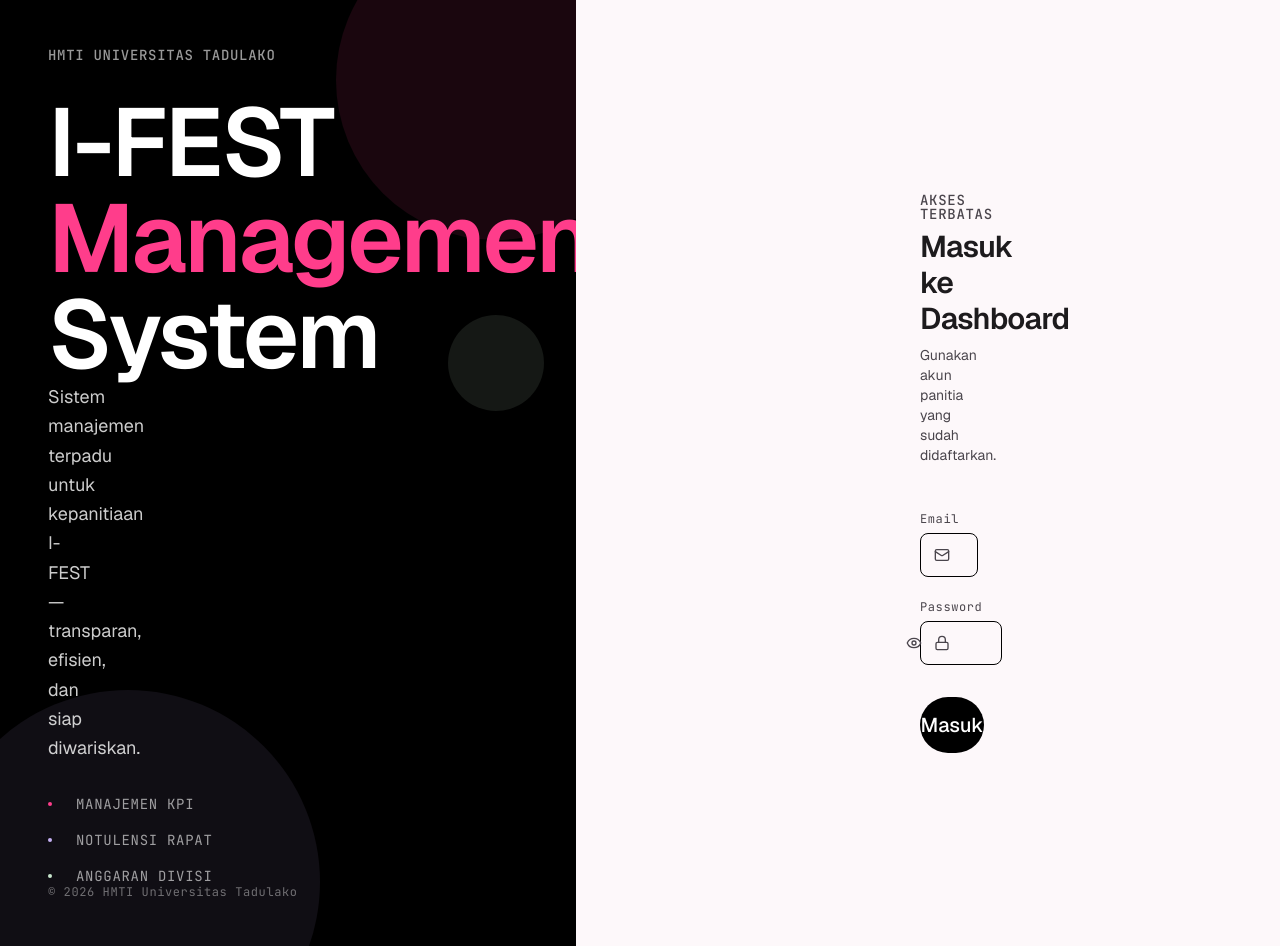
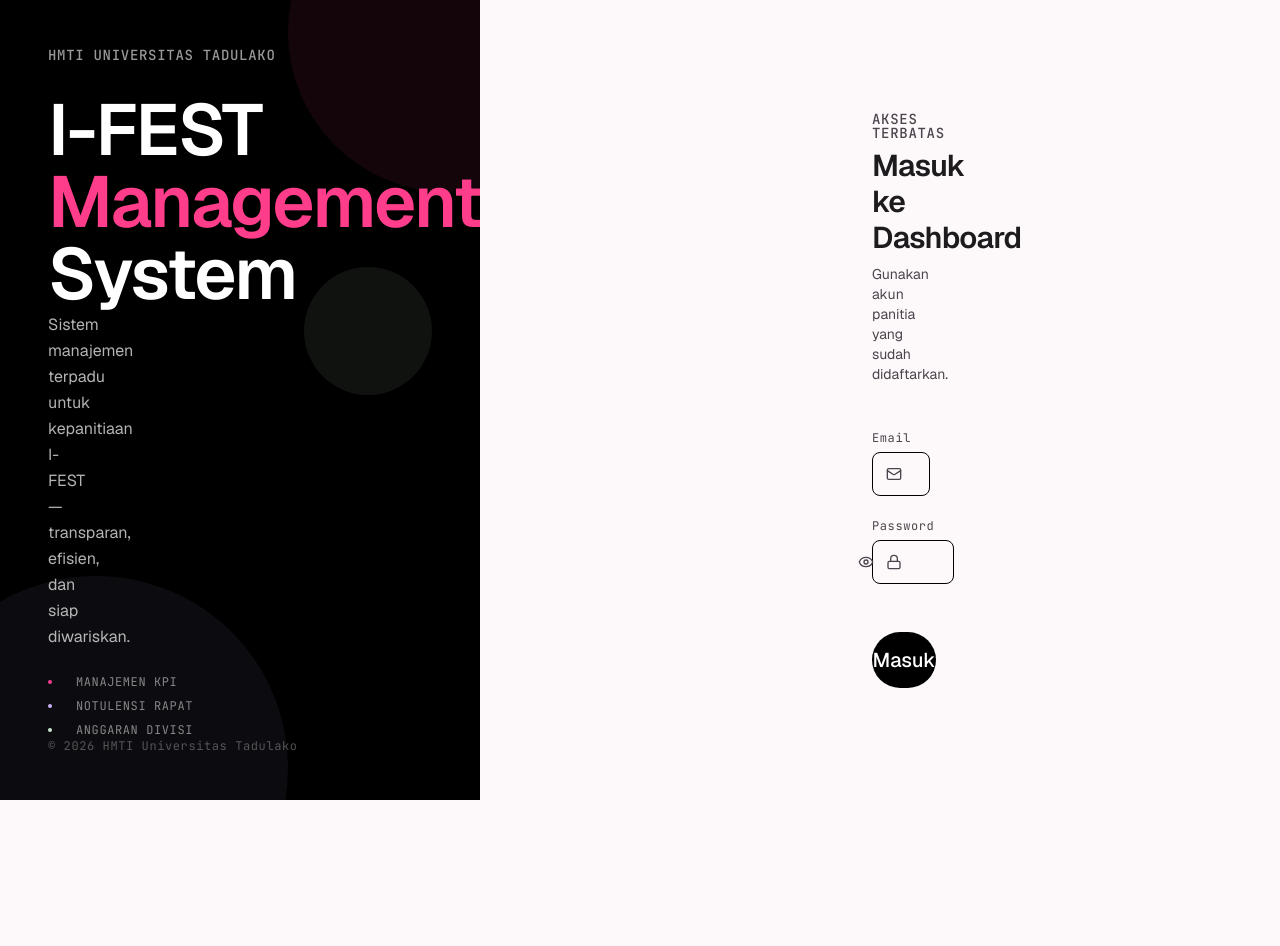
Before and after one commit to Dareean/ifest-management-system2, a Next.js app: page /login in a window 1280 px wide. After the commit the page ends 800 px from the top, so only its background shows below. Built offline with nearby package versions, Linux system fonts and the light colour scheme.

Commit message:
fix login layout — fixed-width brand panel, responsive fonts, mobile spacing

```diff
--- a/src/app/login/form.tsx
+++ b/src/app/login/form.tsx
@@ -37,17 +37,17 @@
   }
 
   return (
-    <div className="min-h-screen flex flex-col md:flex-row bg-surface">
-      {/* Brand Panel — Desktop */}
-      <div className="hidden md:flex md:w-[45%] bg-primary text-on-primary flex-col justify-between p-xl relative overflow-hidden">
-        {/* Decorative circles */}
-        <div className="absolute -top-20 -right-20 size-80 rounded-full bg-accent-magenta/10" />
-        <div className="absolute -bottom-32 -left-16 size-96 rounded-full bg-block-lilac/8" />
-        <div className="absolute top-1/3 right-8 size-24 rounded-full bg-block-mint/10" />
+    <div className="min-h-dvh flex flex-col md:flex-row bg-surface">
+      {/* Brand Panel */}
+      <div className="hidden md:flex md:w-[440px] xl:w-[480px] bg-primary text-on-primary flex-col justify-between p-md lg:p-xl relative overflow-hidden shrink-0">
+        {/* Decorative circles (sized relative to panel) */}
+        <div className="absolute -top-32 -right-32 size-80 rounded-full bg-accent-magenta/8" />
+        <div className="absolute -bottom-40 -left-24 size-96 rounded-full bg-block-lilac/6" />
+        <div className="absolute top-1/3 right-12 size-32 rounded-full bg-block-mint/8" />
 
-        <div className="relative z-10">
-          <p className="eyebrow text-on-primary/60 mb-lg">HMTI UNIVERSITAS TADULAKO</p>
-          <h1 className="text-6xl lg:text-7xl xl:text-8xl font-semibold tracking-tight leading-none">
+        <div className="relative z-10 flex flex-col gap-lg">
+          <p className="eyebrow text-on-primary/60">HMTI UNIVERSITAS TADULAKO</p>
+          <h1 className="text-5xl lg:text-6xl xl:text-7xl font-semibold tracking-tight leading-none">
             I-FEST
             <br />
             <span className="text-accent-magenta">Management</span>
@@ -56,34 +56,34 @@
           </h1>
         </div>
 
-        <div className="relative z-10 flex flex-col gap-lg">
-          <p className="text-lg text-on-primary/80 leading-relaxed max-w-md">
+        <div className="relative z-10 flex flex-col gap-md">
+          <p className="text-sm lg:text-base text-on-primary/70 leading-relaxed max-w-sm">
             Sistem manajemen terpadu untuk kepanitiaan I-FEST —
             transparan, efisien, dan siap diwariskan.
           </p>
-          <div className="flex flex-col gap-sm">
+          <div className="flex flex-col gap-xs">
             <div className="flex items-center gap-md">
-              <div className="size-1 rounded-full bg-accent-magenta" />
-              <span className="text-sm font-mono text-on-primary/60 tracking-wider uppercase">Manajemen KPI</span>
+              <div className="size-1 shrink-0 rounded-full bg-accent-magenta" />
+              <span className="text-xs font-mono text-on-primary/50 tracking-wider uppercase">Manajemen KPI</span>
             </div>
             <div className="flex items-center gap-md">
-              <div className="size-1 rounded-full bg-block-lilac" />
-              <span className="text-sm font-mono text-on-primary/60 tracking-wider uppercase">Notulensi Rapat</span>
+              <div className="size-1 shrink-0 rounded-full bg-block-lilac" />
+              <span className="text-xs font-mono text-on-primary/50 tracking-wider uppercase">Notulensi Rapat</span>
             </div>
             <div className="flex items-center gap-md">
-              <div className="size-1 rounded-full bg-block-mint" />
-              <span className="text-sm font-mono text-on-primary/60 tracking-wider uppercase">Anggaran Divisi</span>
+              <div className="size-1 shrink-0 rounded-full bg-block-mint" />
+              <span className="text-xs font-mono text-on-primary/50 tracking-wider uppercase">Anggaran Divisi</span>
             </div>
           </div>
         </div>
 
-        <p className="relative z-10 caption text-on-primary/40">&copy; 2026 HMTI Universitas Tadulako</p>
+        <p className="relative z-10 caption text-on-primary/30">&copy; 2026 HMTI Universitas Tadulako</p>
       </div>
 
       {/* Mobile Brand Header */}
-      <div className="md:hidden bg-primary text-on-primary px-lg py-xl">
-        <p className="eyebrow text-on-primary/60 mb-sm">HMTI UNIVERSITAS TADULAKO</p>
-        <h1 className="text-4xl font-bold tracking-tight leading-none">
+      <div className="md:hidden bg-primary text-on-primary px-md py-lg">
+        <p className="eyebrow text-on-primary/60 mb-xs">HMTI UNIVERSITAS TADULAKO</p>
+        <h1 className="text-3xl font-bold tracking-tight leading-snug">
           I-FEST
           <span className="text-accent-magenta"> Management</span>
           <br />
@@ -92,12 +92,12 @@
       </div>
 
       {/* Form Panel */}
-      <div className="flex-1 flex items-center justify-center px-lg md:px-xl py-xl">
-        <div className="w-full max-w-sm flex flex-col gap-xl">
+      <div className="flex-1 flex items-center justify-center px-md md:px-lg lg:px-xl py-lg md:py-xl min-h-0">
+        <div className="w-full max-w-sm flex flex-col gap-lg md:gap-xl">
           {/* Header */}
           <div className="flex flex-col gap-xs">
             <p className="eyebrow text-on-surface-variant">Akses Terbatas</p>
-            <h2 className="text-3xl font-semibold tracking-tight text-on-surface">
+            <h2 className="text-2xl md:text-3xl font-semibold tracking-tight text-on-surface">
               Masuk ke Dashboard
             </h2>
             <p className="text-sm text-on-surface-variant font-sans">
@@ -114,14 +114,14 @@
           )}
 
           {/* Form */}
-          <form onSubmit={handleLogin} className="flex flex-col gap-lg">
+          <form onSubmit={handleLogin} className="flex flex-col gap-lg md:gap-xl">
             <div className="flex flex-col gap-md">
               <div>
                 <label htmlFor="email" className="caption block mb-xs text-on-surface-variant">
                   Email
                 </label>
                 <div className="relative">
-                  <Mail className="absolute left-3.5 top-1/2 -translate-y-1/2 size-4 text-on-surface-variant" />
+                  <Mail className="absolute left-3.5 top-1/2 -translate-y-1/2 size-4 text-on-surface-variant pointer-events-none" />
                   <Input
                     id="email"
                     type="email"
@@ -139,7 +139,7 @@
                   Password
                 </label>
                 <div className="relative">
-                  <Lock className="absolute left-3.5 top-1/2 -translate-y-1/2 size-4 text-on-surface-variant" />
+                  <Lock className="absolute left-3.5 top-1/2 -translate-y-1/2 size-4 text-on-surface-variant pointer-events-none" />
                   <Input
                     id="password"
                     type={showPassword ? "text" : "password"}
@@ -154,6 +154,7 @@
                     onClick={() => setShowPassword(!showPassword)}
                     className="absolute right-3.5 top-1/2 -translate-y-1/2 text-on-surface-variant hover:text-on-surface transition-colors"
                     tabIndex={-1}
+                    aria-label={showPassword ? "Sembunyikan password" : "Tampilkan password"}
                   >
                     {showPassword ? <EyeOff className="size-4" /> : <Eye className="size-4" />}
                   </button>
@@ -166,14 +167,14 @@
             </Button>
           </form>
 
-          {/* Divider for desktop brand features (shown on mobile only) */}
+          {/* Mobile feature list */}
           <div className="md:hidden flex flex-col gap-sm pt-sm border-t border-outline-variant/40">
             <p className="caption text-on-surface-variant">Fitur utama:</p>
             <div className="flex flex-wrap gap-x-lg gap-y-xs">
-              <span className="text-xs font-mono text-on-surface-variant tracking-wider uppercase">KPI</span>
-              <span className="text-xs font-mono text-on-surface-variant tracking-wider uppercase">Rapat</span>
-              <span className="text-xs font-mono text-on-surface-variant tracking-wider uppercase">Anggaran</span>
-              <span className="text-xs font-mono text-on-surface-variant tracking-wider uppercase">Surat</span>
+              <span className="text-xs font-mono text-on-surface-variant/70 tracking-wider uppercase">KPI</span>
+              <span className="text-xs font-mono text-on-surface-variant/70 tracking-wider uppercase">Rapat</span>
+              <span className="text-xs font-mono text-on-surface-variant/70 tracking-wider uppercase">Anggaran</span>
+              <span className="text-xs font-mono text-on-surface-variant/70 tracking-wider uppercase">Surat</span>
             </div>
           </div>
         </div>
```
